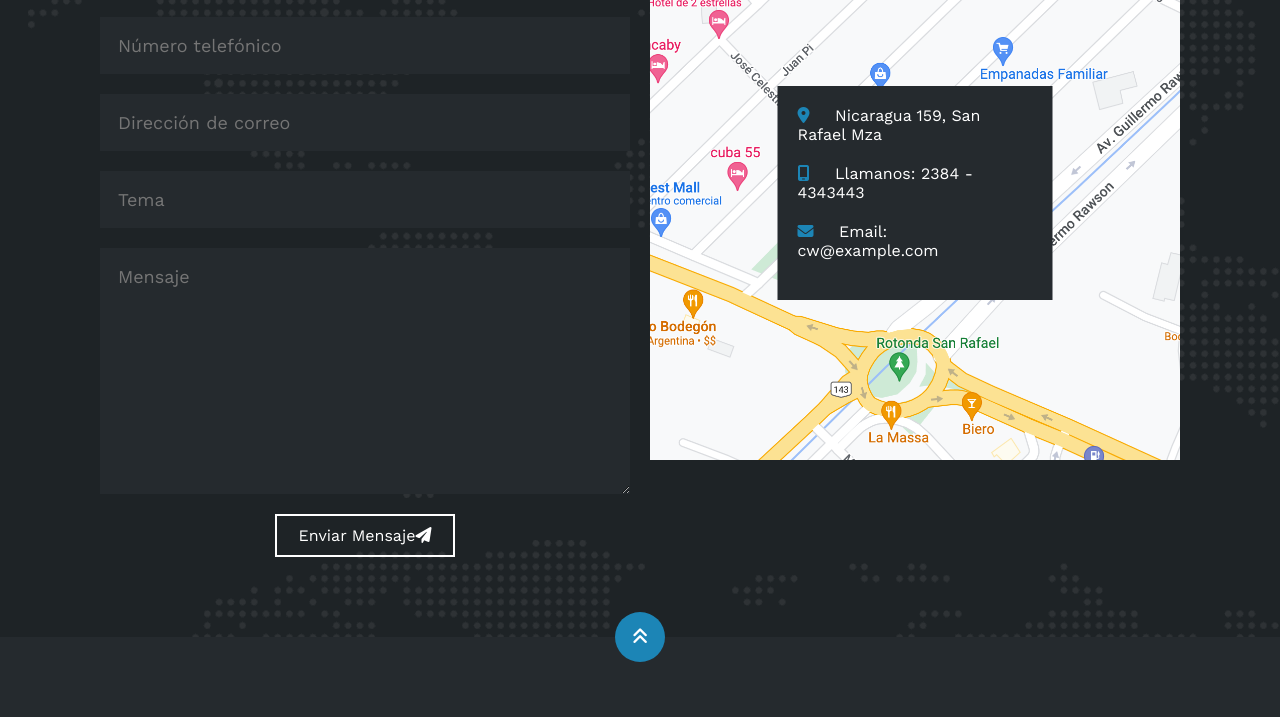
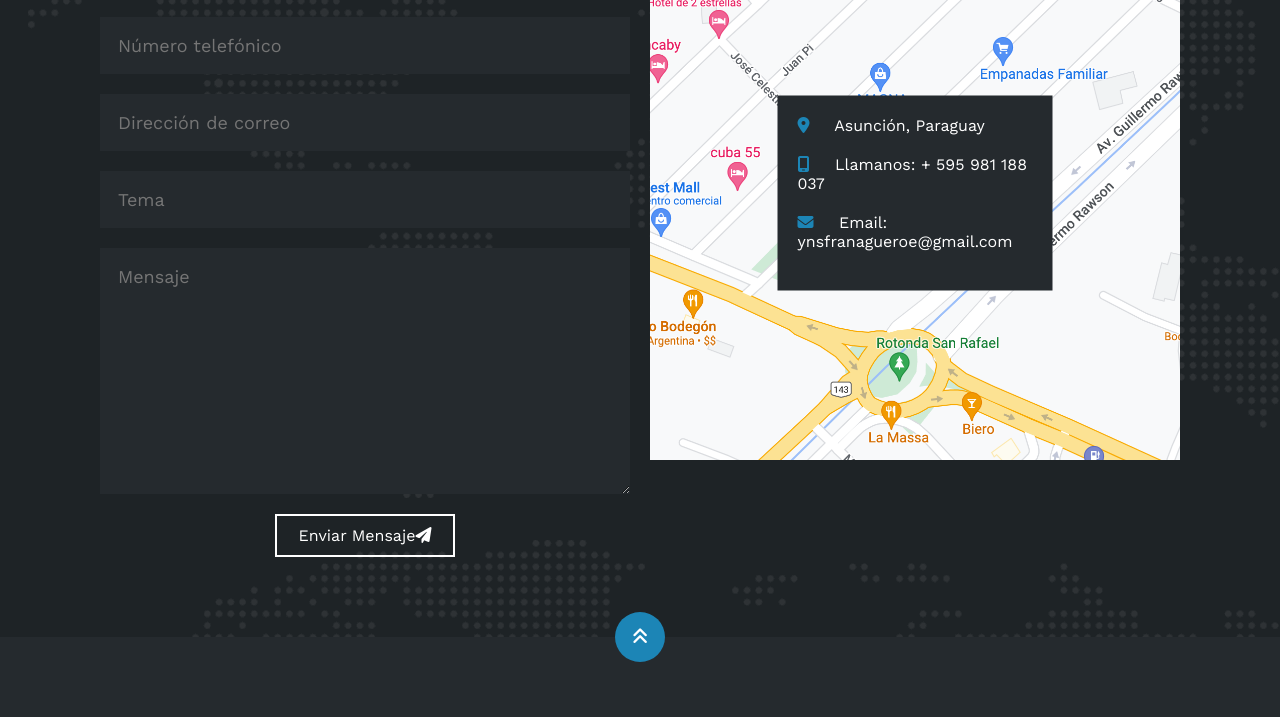
Before and after one commit to zypqI8-rewkax-tebpof/Advisers, a plain HTML site: page index.html in a window 1280 px wide. Shown: the part 4106-4823 px from the top of the page. Drawn offline with nearby package versions, Linux system fonts and the light colour scheme.

Commit message:
Update index.html

```diff
--- a/index.html
+++ b/index.html
@@ -376,15 +376,15 @@
                         <ul>
                             <li>
                                 <i class="fa-solid fa-location-dot"></i>
-                                Nicaragua 159, San Rafael Mza
+                                Asunción, Paraguay
                             </li>
                             <li>
                                 <i class="fa-solid fa-mobile-screen"></i>
-                                Llamanos: 2384 - 4343443
+                                Llamanos: + 595 981 188 037
                             </li>
                             <li>
                                 <i class="fa-solid fa-envelope"></i>
-                                Email: cw@example.com
+                                Email: ynsfranagueroe@gmail.com
                             </li>
                         </ul>
                     </div>
```
